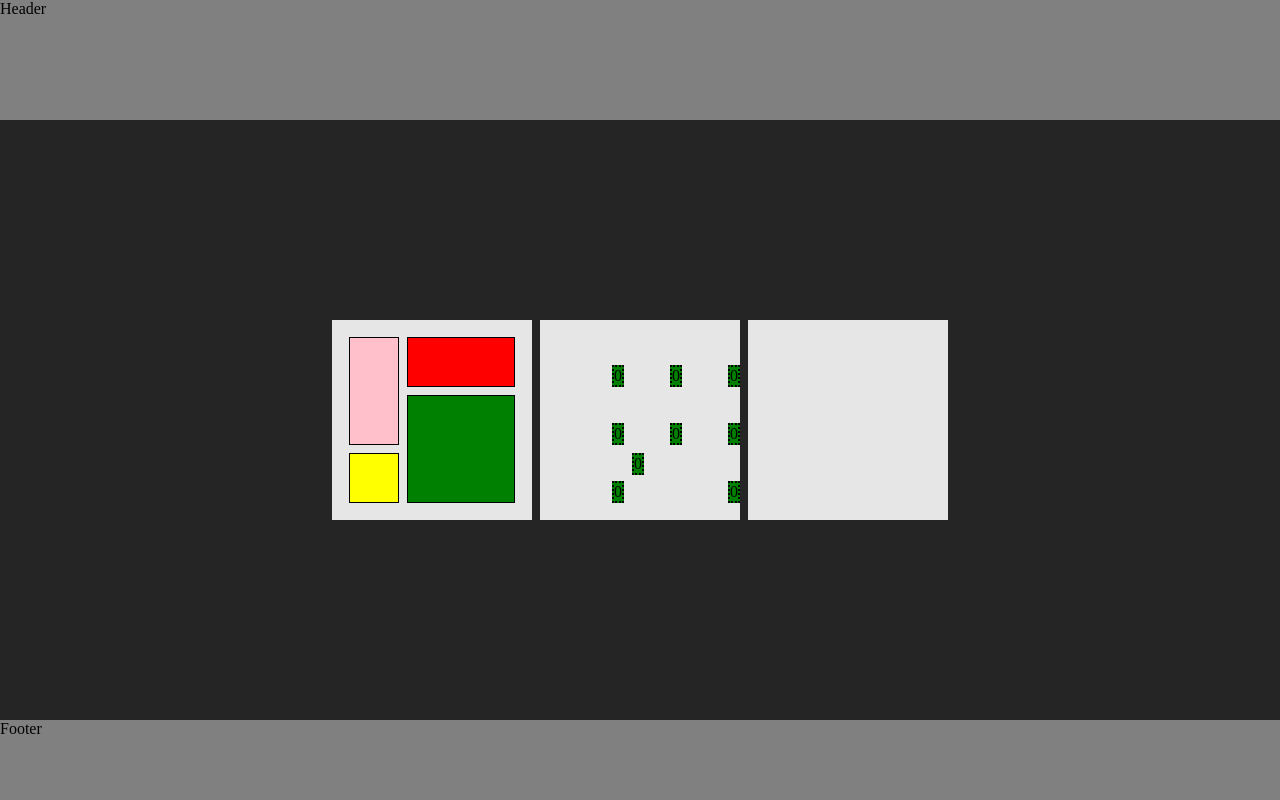
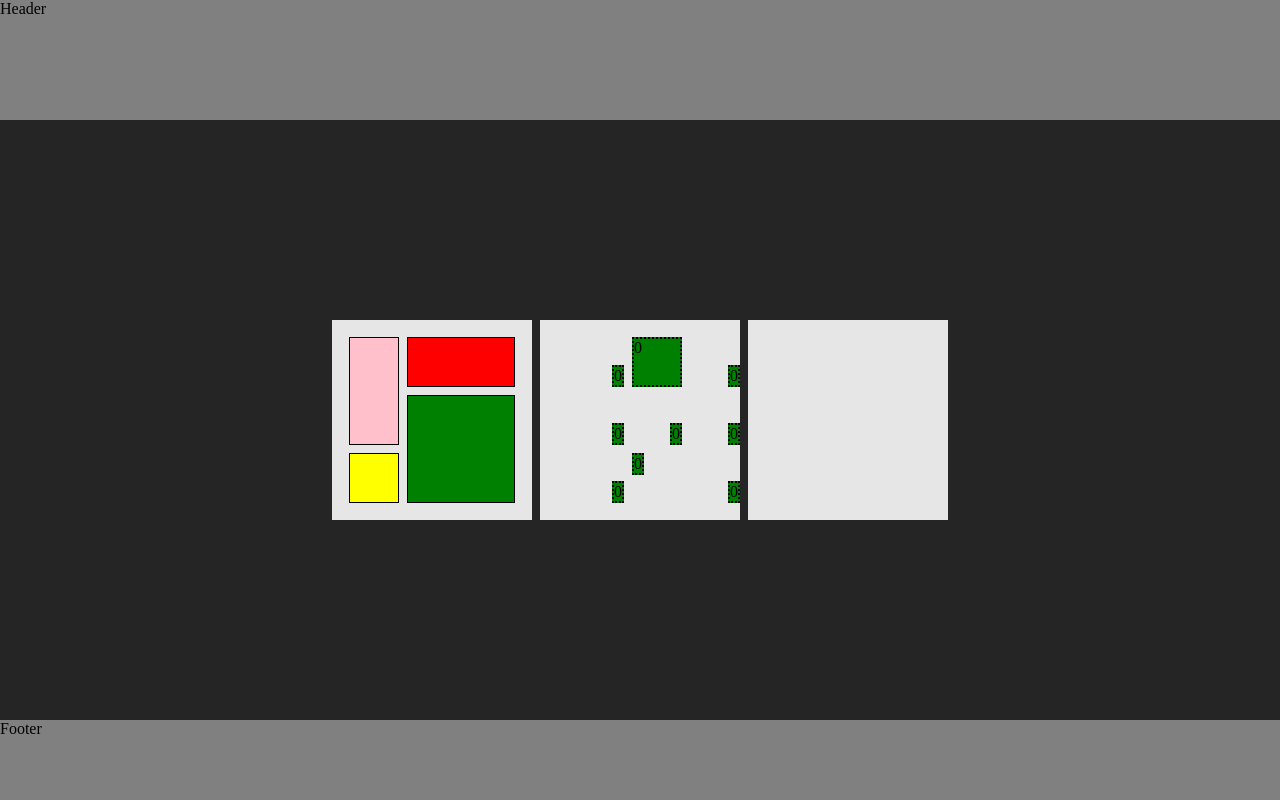
Before and after one commit to eustaquiogalano/grid-practice, a plain HTML site: page index.html in a window 1280 px wide. Drawn offline with Linux system fonts and the light colour scheme.

Commit message:
refactor: add placement

```diff
--- a/styles.css
+++ b/styles.css
@@ -112,6 +112,11 @@ section {
         align-self: start;
         justify-self: start;
     }
+
+    #item2-g2 {
+        justify-self: stretch;
+        align-self: stretch;
+    }
 }
 
 #grid3 {
```
